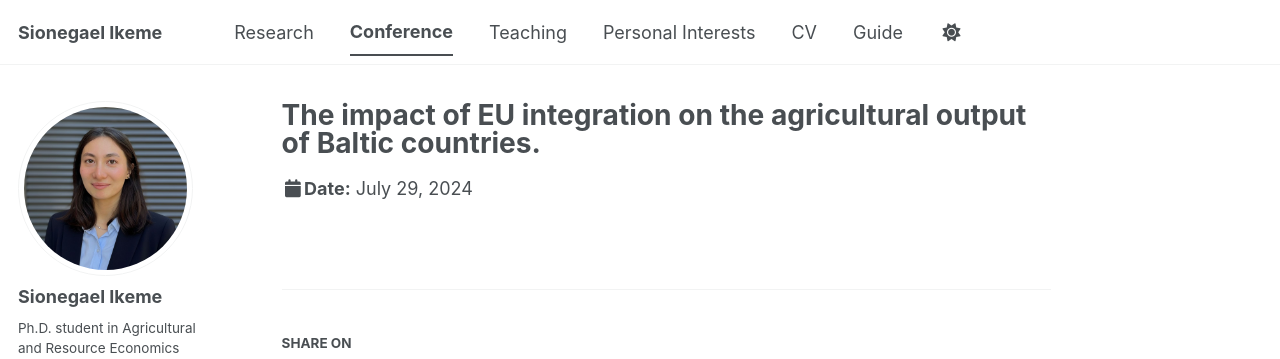
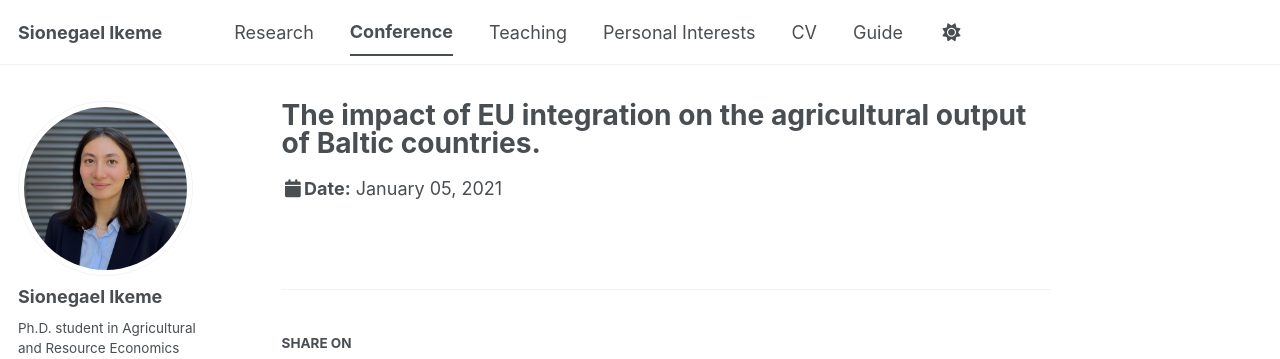
Before and after one commit to sikeme10/sikeme10.github.io, a Jekyll site: the page built from _talks/2021-01-05-aaea.md, in a window 1280 px wide. Shown: the top 359 px of the page. Built offline with Jekyll 4.4.1, drawn with Linux system fonts in a browser that asks for light colours; some web fonts are replaced; a script bundle is joined from its source files by our own code; library files that are not in the unit come from our copies.

Commit message:
Update 2021-01-05-aaea.md

```diff
--- a/_talks/2021-01-05-aaea.md
+++ b/_talks/2021-01-05-aaea.md
@@ -4,6 +4,6 @@ collection: talks
 type: "Selected Paper presentation"
 permalink:  /talks/2024-08-1-aaea
 venue: " Agricultural Applied Economics Association (AAEA) Annual meeting"
-date: 2024-07-29
+date: 2021-01-05
 location: "Austin, TX, USA"
 ---
```
